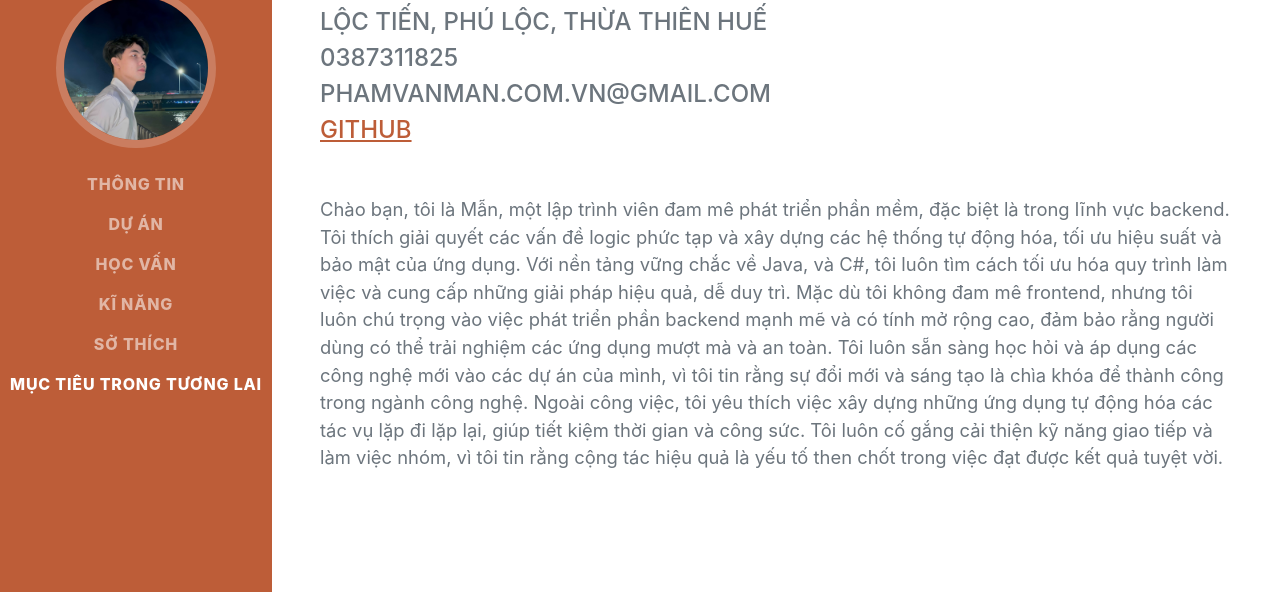
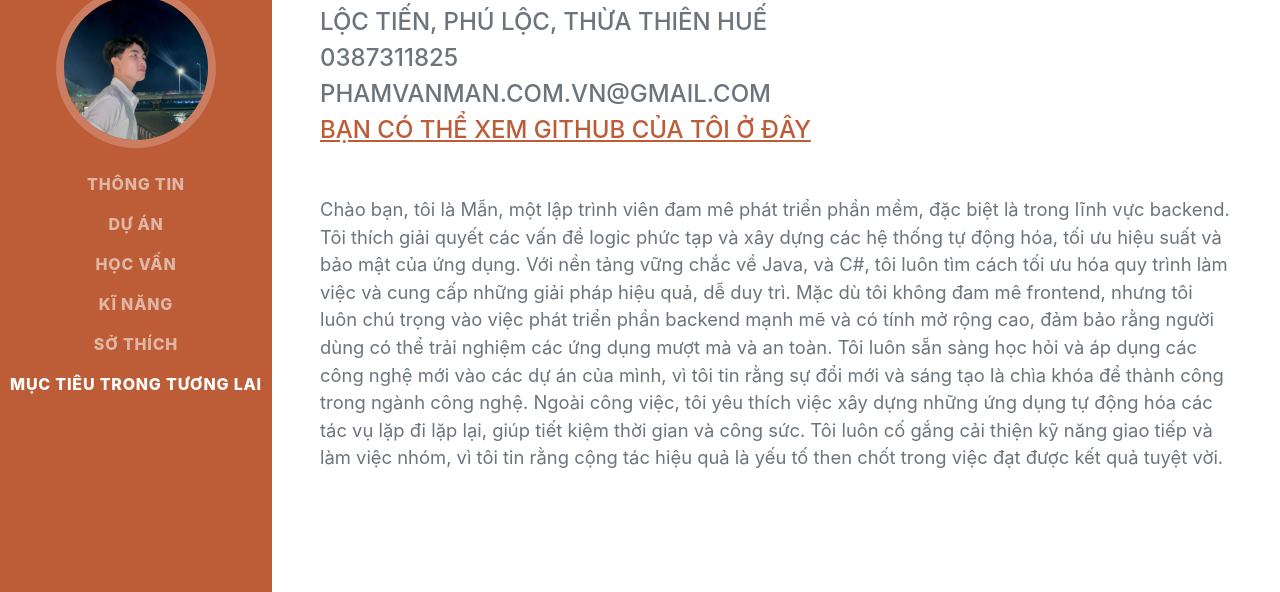
Before and after one commit to pham-van-man/personal-portfolio, a plain HTML site: page index.html in a window 1280 px wide. Shown: the part 208-800 px from the top of the page. Drawn offline with nearby package versions, Linux system fonts and the light colour scheme; a web font is replaced by a local one.

Commit message:
first commit

```diff
--- a/data.json
+++ b/data.json
@@ -76,7 +76,7 @@
     "address": "Lộc Tiến, Phú Lộc, Thừa Thiên Huế",
     "email": "phamvanman.com.vn@gmail.com",
     "phone": "0387311825",
-    "github": "https://github.com/pham-van-man/pham-van-man",
+    "github": "https://github.com/pham-van-man",
     "description": "Chào bạn, tôi là Mẫn, một lập trình viên đam mê phát triển phần mềm, đặc biệt là trong lĩnh vực backend. Tôi thích giải quyết các vấn đề logic phức tạp và xây dựng các hệ thống tự động hóa, tối ưu hiệu suất và bảo mật của ứng dụng. Với nền tảng vững chắc về Java, và C#, tôi luôn tìm cách tối ưu hóa quy trình làm việc và cung cấp những giải pháp hiệu quả, dễ duy trì. Mặc dù tôi không đam mê frontend, nhưng tôi luôn chú trọng vào việc phát triển phần backend mạnh mẽ và có tính mở rộng cao, đảm bảo rằng người dùng có thể trải nghiệm các ứng dụng mượt mà và an toàn. Tôi luôn sẵn sàng học hỏi và áp dụng các công nghệ mới vào các dự án của mình, vì tôi tin rằng sự đổi mới và sáng tạo là chìa khóa để thành công trong ngành công nghệ. Ngoài công việc, tôi yêu thích việc xây dựng những ứng dụng tự động hóa các tác vụ lặp đi lặp lại, giúp tiết kiệm thời gian và công sức. Tôi luôn cố gắng cải thiện kỹ năng giao tiếp và làm việc nhóm, vì tôi tin rằng cộng tác hiệu quả là yếu tố then chốt trong việc đạt được kết quả tuyệt vời."
   },
   "project": [
--- a/index.html
+++ b/index.html
@@ -63,7 +63,7 @@
             <div class="subheading">
                 ${data.about.email}
             </div>
-            <div class="subheading mb-5"><a href="${data.about.github}">Github</a></div>
+            <div class="subheading mb-5"><a href="${data.about.github}">Bạn có thể xem Github của tôi ở đây</a></div>
             <p class="lead mb-5">${data.about.description}</p>`)
                         })
                         .catch(error => console.error('Lỗi khi tải dữ liệu:', error));
```
